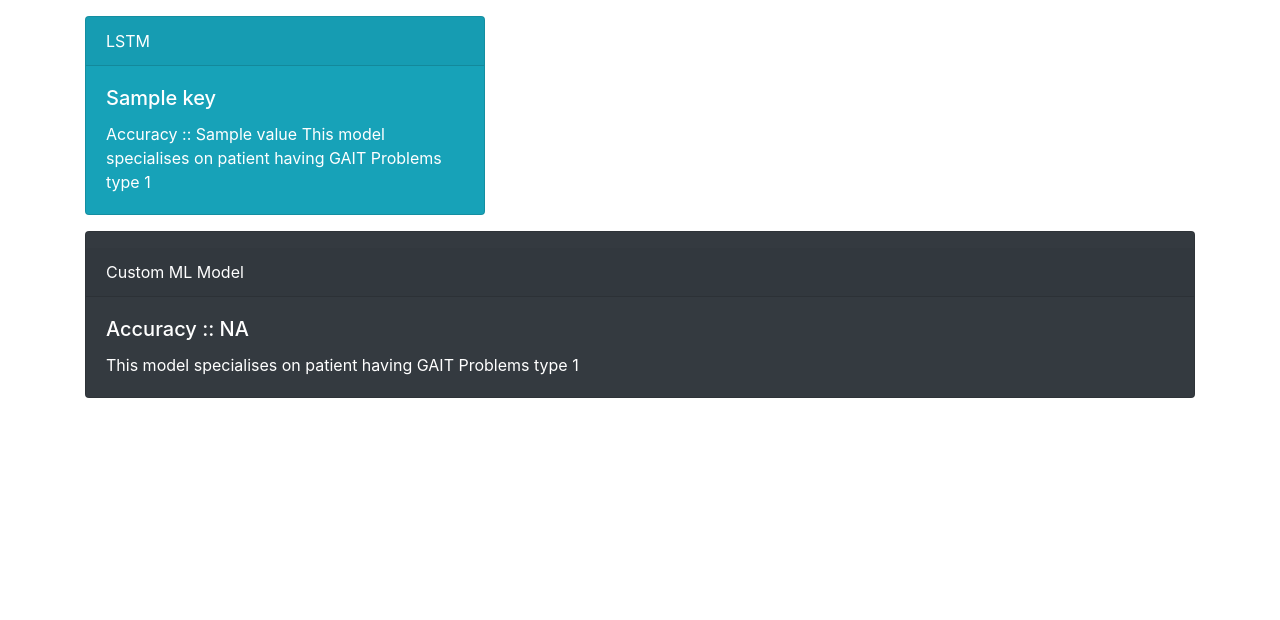
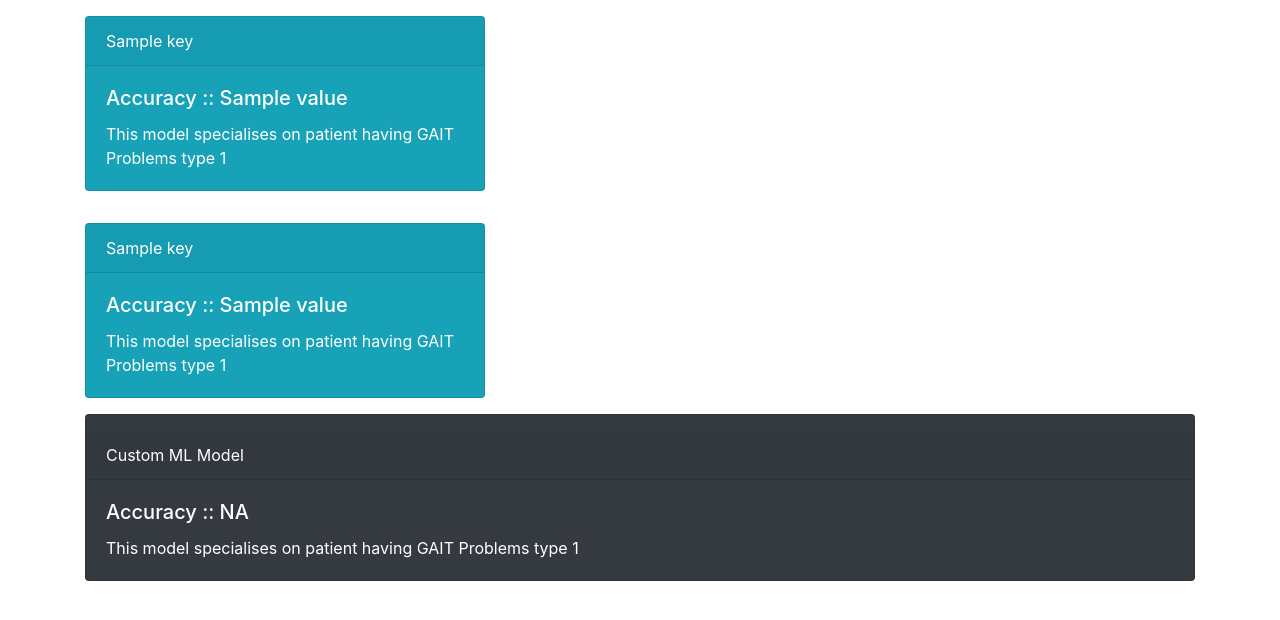
Before and after one commit to kartik2797/BTP-AI-Tool-Parkinson, a Flask app: template app/application/users/templates/result.html in a window 1280 px wide. Shown: the part 72-692 px from the top of the page. Run offline with Flask 2, Linux system fonts and the light colour scheme; the template is opened without the code that fills it: most values are stand-ins (such as "Sample title", 1, 10 or a date in 2020); some libraries are stand-ins or nearby versions.

Commit message:
changes in cardui

```diff
--- a/app/application/users/templates/result.html
+++ b/app/application/users/templates/result.html
@@ -26,20 +26,37 @@
 </nav>
 <div class="container pt-3">
 <div class="row">
-  {% for key, value in result.items() %}
+  {% for key, value in result_2d.items() %}
 
   <div class="col-sm-6">
     <div class="card text-white bg-info mb-3" style="max-width: 25rem;">
-      <div class="card-header">LSTM</div>
+      <div class="card-header">{{ key }}</div>
       <div class="card-body">
-        <h5 class="card-title">{{ key }}</h5>
-        <p class="card-text">Accuracy :: {{ value }} This model specialises on patient having GAIT Problems type 1</p>
+        <h5 class="card-title">Accuracy :: {{ value }}</h5>
+        <p class="card-text"> This model specialises on patient having GAIT Problems type 1</p>
       </div>
     </div>
   </div>
 
     {% endfor %}
   </div>
+  </div>
+  <div class="container pt-3">
+    <div class="row">
+      {% for key, value in result_3d.items() %}
+
+      <div class="col-sm-6">
+        <div class="card text-white bg-info mb-3" style="max-width: 25rem;">
+          <div class="card-header">{{ key }}</div>
+      <div class="card-body">
+        <h5 class="card-title">Accuracy :: {{ value }}</h5>
+        <p class="card-text"> This model specialises on patient having GAIT Problems type 1</p>
+          </div>
+        </div>
+      </div>
+
+        {% endfor %}
+      </div>
   <div class="card text-white bg-dark mb-3 pt-3" style="max-width: 70rem;">
     <div class="card-header">Custom ML Model</div>
     <div class="card-body">
```
